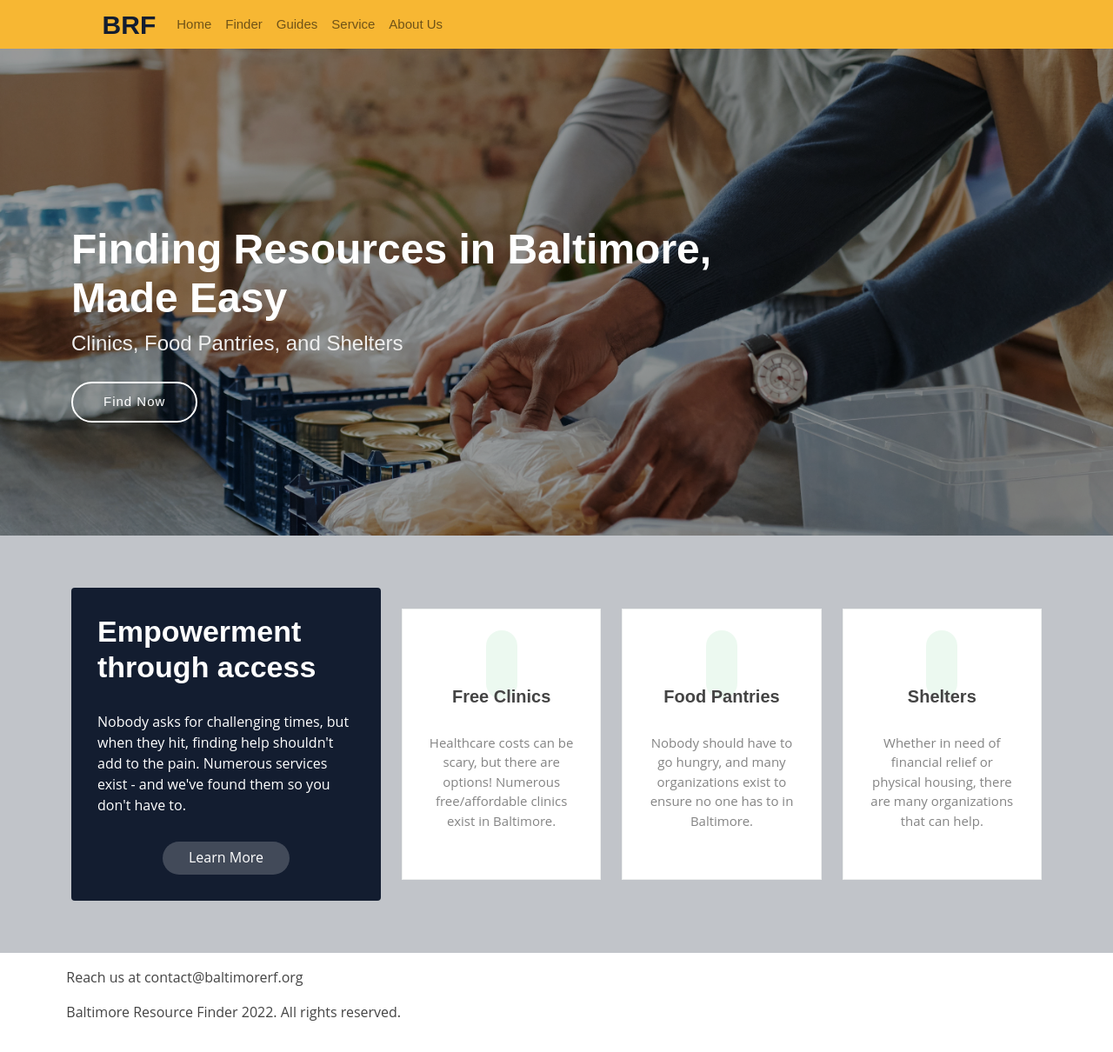
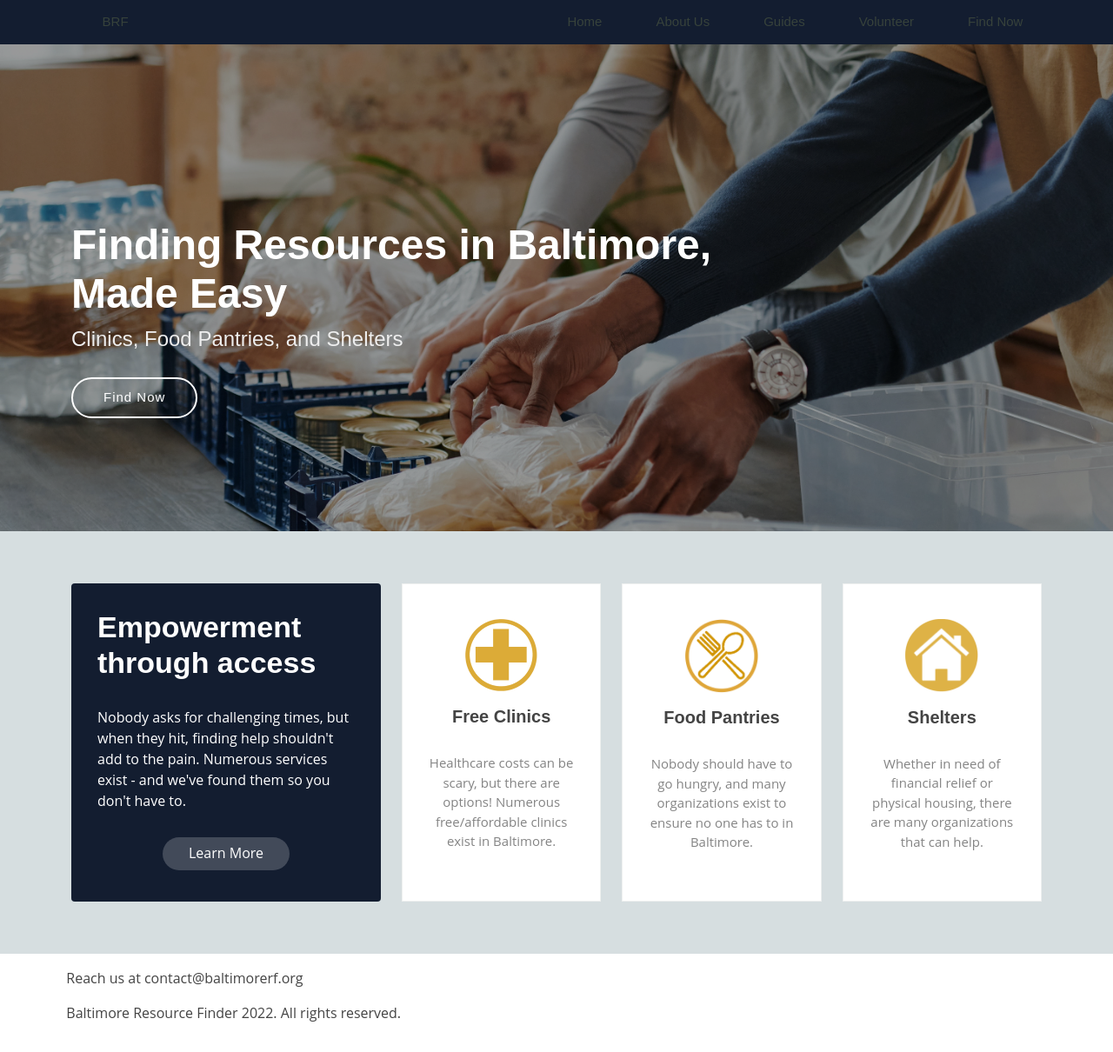
Before and after one commit to sarata99/baltimorerf, a Flask app: page / in a window 1280 px wide. Shown: the whole page at 87% size. Before the commit the page ends 1174 px from the top, so only its background shows below. Run offline with Flask 2, Linux system fonts and the light colour scheme; some libraries are stand-ins or nearby versions.

Commit message:
more style changes

```diff
--- a/templates/base.html
+++ b/templates/base.html
@@ -17,12 +17,12 @@
 <body>
     <!-- Fixed navbar -->
     <header>
-        <div class="container-fluid d-flex align-items-center" style="background: #F7b733">
+        <div class="container-fluid d-flex align-items-center navbar-container" style="background: #131d30;">
         {% include "navbar.html" %}
     </header>
 
     <!-- Page content -->
-    <main role="main" class="container-fluid" style="background: #c1c4c9">
+    <main role="main" class="container-fluid" style="background: #D6DEE0">
         {% block content %}{% endblock %}
     </main>
 
--- a/templates/home.html
+++ b/templates/home.html
@@ -34,21 +34,27 @@
               <div class="row">
                 <div class="col-xl-4 d-flex align-items-stretch">
                   <div class="icon-box mt-4 mt-xl-0">
-                    <i class="bx bx-receipt"></i>
+                    <div>
+                      <img src="{{ url_for('static',filename='assets/yellow_clinic.png') }}" class="img-fluid" style="width: 50%; height: auto; padding-bottom: 10%;">
+                    </div>
                     <h4>Free Clinics</h4>  <!-- To do: link to list of free clinics -->
                     <p>Healthcare costs can be scary, but there are options! Numerous free/affordable clinics exist in Baltimore.</p>
                   </div>
                 </div>
                 <div class="col-xl-4 d-flex align-items-stretch">
                   <div class="icon-box mt-4 mt-xl-0">
-                    <i class="bx bx-cube-alt"></i>
+                    <div>
+                      <img src="{{ url_for('static',filename='assets/yellow_food_pantry.png') }}" class="img-fluid" style="width: 50%; height: auto; padding-bottom: 10%;">
+                    </div>
                     <h4>Food Pantries</h4> <!-- To do: link to list of food pantries -->
                     <p>Nobody should have to go hungry, and many organizations exist to ensure no one has to in Baltimore.</p>
                   </div>
                 </div>
                 <div class="col-xl-4 d-flex align-items-stretch">
                   <div class="icon-box mt-4 mt-xl-0">
-                    <i class="bx bx-images"></i>
+                    <div>
+                      <img src="{{ url_for('static',filename='assets/yellow_shelter.png') }}" class="img-fluid" style="width: 50%; height: auto; padding-bottom: 10%;">
+                    </div>
                     <h4>Shelters</h4> <!-- To do: link to list of shelters -->
                     <p>Whether in need of financial relief or physical housing, there are many organizations that can help.</p>
                   </div>
--- a/templates/navbar.html
+++ b/templates/navbar.html
@@ -1,17 +1,16 @@
 <div class="container">
-  <nav class="navbar navbar-expand-lg navbar-light">
-    <a class="navbar-brand" href="{{ url_for('index') }}" style="font-size: 30px; font-weight:900; color: #131d30"> BRF </a>
+  <nav class="navbar">
+    <!-- LOGO -->
+    <a class="logo" href="{{ url_for('index') }}"> BRF </a>
     <button class="navbar-toggler" data-bs-toggle="collapse" data-bs-target="#navbar">
       <span class="navbar-toggler-icon"></span>
     </button>
-    <div class="collapse navbar-collapse" id="navbar">
-      <ul class="navbar-nav mr-auto">
-        <li class="nav-item"><a class="nav-link" href="{{ url_for('index') }}">Home</a></li>
-        <li class="nav-item"><a class="nav-link" href="{{ url_for('map') }}">Finder</a></li>
-        <li class="nav-item"><a class="nav-link" href="{{ url_for('how') }}">Guides</a></li>
-        <li class="nav-item"><a class="nav-link" href="{{ url_for('volunteer') }}">Service</a></li>
-        <li class="nav-item"><a class="nav-link" href="{{ url_for('about') }}">About Us</a></li>
-      </ul>
-    </div>
+    <ul class="nav-links">
+      <li class="nav-link"><a href="{{ url_for('index') }}">Home</a></li>
+      <li class="nav-link"><a href="{{ url_for('about') }}">About Us</a></li>
+      <li class="nav-link"><a href="{{ url_for('how') }}">Guides</a></li>
+      <li class="nav-link"><a href="{{ url_for('volunteer') }}">Volunteer</a></li>
+      <li class="nav-link"><a href="{{ url_for('map') }}">Find Now</a></li>
+    </ul>
   </nav><!-- .navbar -->
 </div>
```
Also changed, not shown: static/assets/fork_spoon.jpg (added), static/assets/yellow_clinic.png (added), static/assets/yellow_food_pantry.png (added), static/assets/yellow_shelter.png (added), 1 other file.
